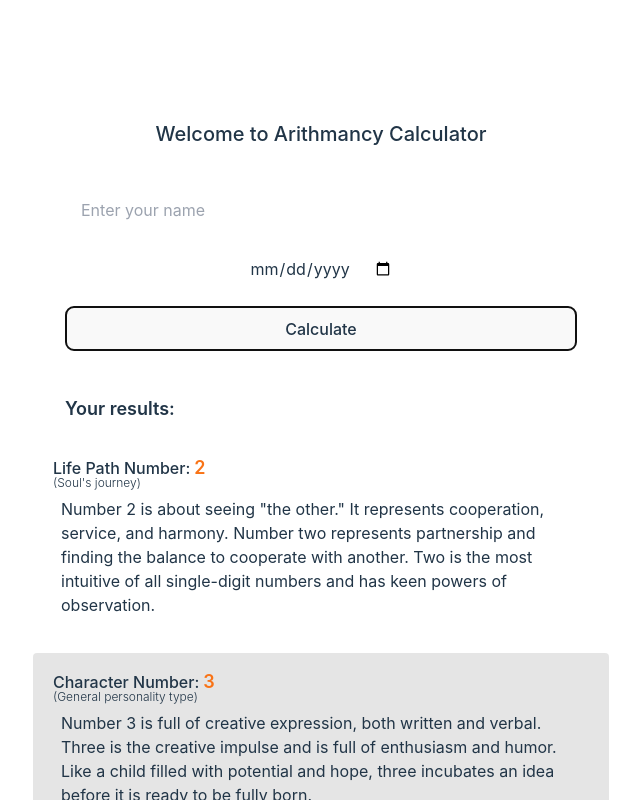
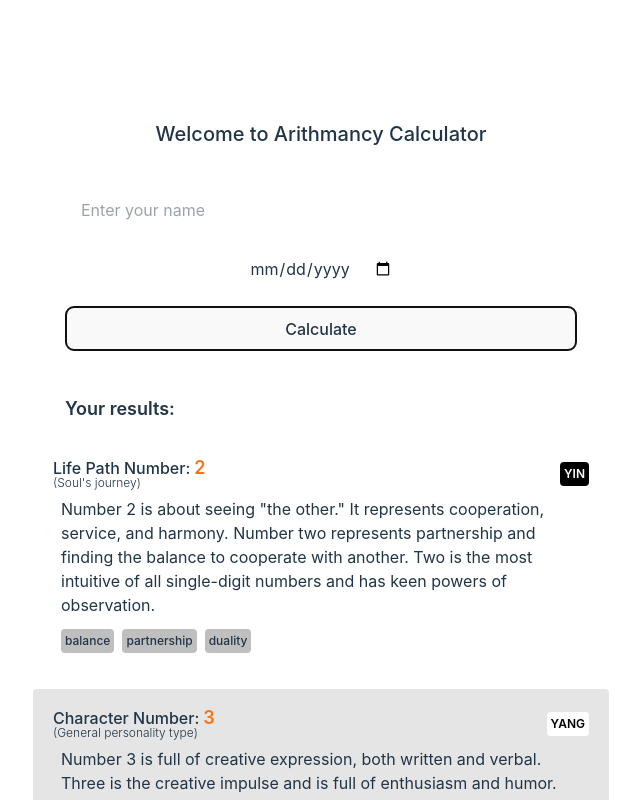
Before and after one commit to carolinavalladares/arithmancy-calculator, a React (Vite) app: page / in a window 1280 px wide. Both pictures are taken after typing "Sample", "2020-01-15" into the empty fields and a click on the button "Calculate". Shown: the top 800 px of the page, without its empty margins (319-959 px from the left). Built offline with nearby package versions, Linux system fonts and the light colour scheme.

Commit message:
feat: add tags

```diff
--- a/src/components/ResultCard.tsx
+++ b/src/components/ResultCard.tsx
@@ -1,5 +1,3 @@
-import React from "react";
-
 interface IProps {
   result: {
     number: number;
@@ -12,7 +10,15 @@ interface IProps {
 const ResultCard = ({ title, result, description }: IProps) => {
   const { number, details } = result;
   return (
-    <div className=" w-full max-w-xl rounded p-5">
+    <div
+      className={`w-full max-w-xl rounded p-5 box-border ${
+        number == 11 || number == 22 || number == 33
+          ? "border border-amber-400"
+          : null
+      }`}
+    >
+      <div className="flex items-center justify-between">
+        <div>
           <h2 className="font-medium flex items-center gap-1 leading-none ">
             {title}:
             <span className="text-orange-500 font-semibold text-lg leading-none">
@@ -20,9 +26,43 @@ const ResultCard = ({ title, result, description }: IProps) => {
             </span>
           </h2>
           <p className="font-light text-xs leading-none">({description})</p>
+        </div>
+        {details.principle && (
+          <div
+            className={`text-xs font-semibold p-1 rounded ${
+              details.principle == "yin"
+                ? "bg-black text-white"
+                : "bg-white text-black"
+            }`}
+          >
+            {details.principle.toUpperCase()}
+          </div>
+        )}
+
+        {number == 11 || number == 22 || number == 33 ? (
+          <div
+            className={`text-xs font-semibold p-1 rounded bg-amber-400 text-black`}
+          >
+            MASTER NUMBER
+          </div>
+        ) : null}
+      </div>
 
       <div className="mt-2 ml-2">
         <p>{details.description}</p>
+      </div>
+
+      <div className="mt-3 ml-2 flex items-center gap-2">
+        {details.keywords.map((keyword, index) => {
+          return (
+            <span
+              className="text-xs font-medium bg-black bg-opacity-25 p-1 rounded"
+              key={index}
+            >
+              {keyword}
+            </span>
+          );
+        })}
       </div>
     </div>
   );
```
Lines whose indentation alone changed are shown as unchanged.
